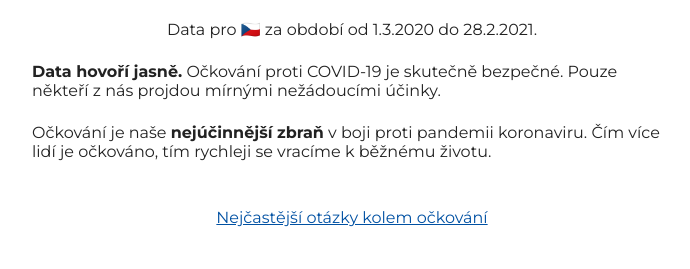
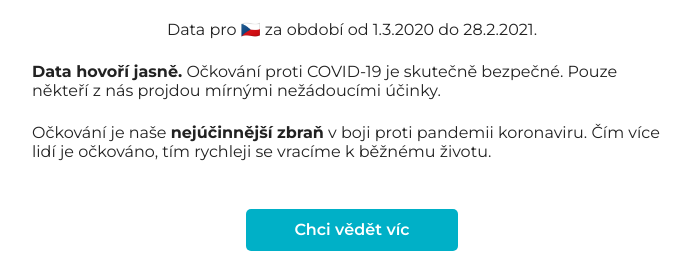
Before and after one commit to nikdo/ockovani, a website built with Parcel: page index.html in a window 1280 px wide. Shown: the part 627-896 px from the top of the page, without its empty margins (288-978 px from the left). Built offline with nearby package versions, Linux system fonts and the light colour scheme.

Commit message:
Style CTA

```diff
--- a/css/main.css
+++ b/css/main.css
@@ -111,7 +111,13 @@ p.answer {
 }
 
 .faq a {
-  color: #0051A3;
+  display: inline-block;
+  padding: .75rem 3rem;
+  border-radius: 5px;
+  background-color: #00B0C7;
+  color: #fff;
+  font-weight: 600;
+  text-decoration: none;
 }
 
 .snow-logo {
--- a/index.html
+++ b/index.html
@@ -14,7 +14,7 @@
 
   <!-- <link rel="stylesheet" href="//basehold.it/24"> -->
   <link rel="preconnect" href="https://fonts.gstatic.com">
-  <link href="https://fonts.googleapis.com/css2?family=Montserrat:wght@400;700;800&display=swap" rel="stylesheet">
+  <link href="https://fonts.googleapis.com/css2?family=Montserrat:wght@400;600;700;800&display=swap" rel="stylesheet">
   <link rel="manifest" href="site.webmanifest">
   <link rel="apple-touch-icon" href="icon.png">
   <!-- Place favicon.ico in the root directory -->
@@ -60,7 +60,7 @@
     <p>Očkování je naše <b>nejúčinnější zbraň</b> v boji proti pandemii koronaviru. Čím více lidí je očkováno, tím rychleji se vracíme k běžnému životu.</p>
     <p class="faq">
       <a href="https://www.iniciativa-snih.cz/nejcastejsi-dotazy-kolem-ockovani/">
-        Nejčastější otázky kolem očkování
+        Chci vědět víc
       </a>
     </p>
   </main>
```
Also changed, not shown: 1 other file.
